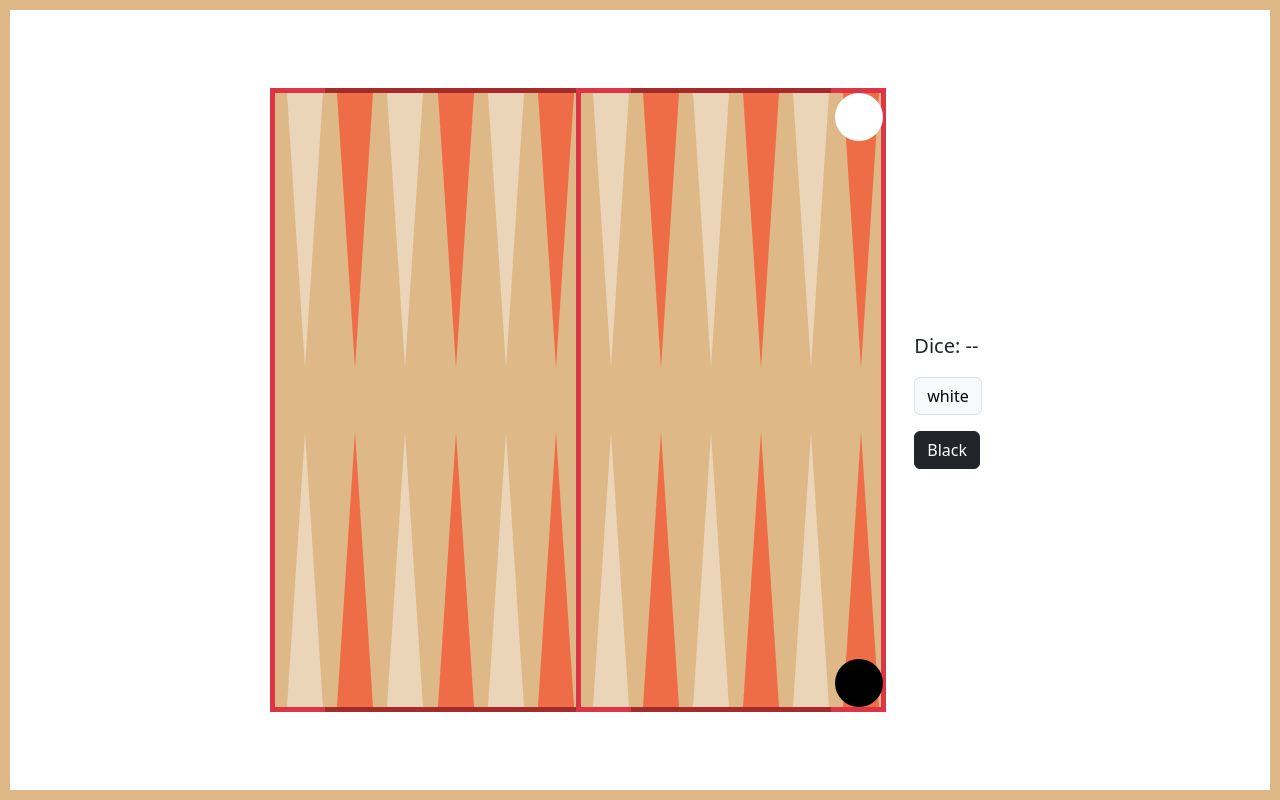
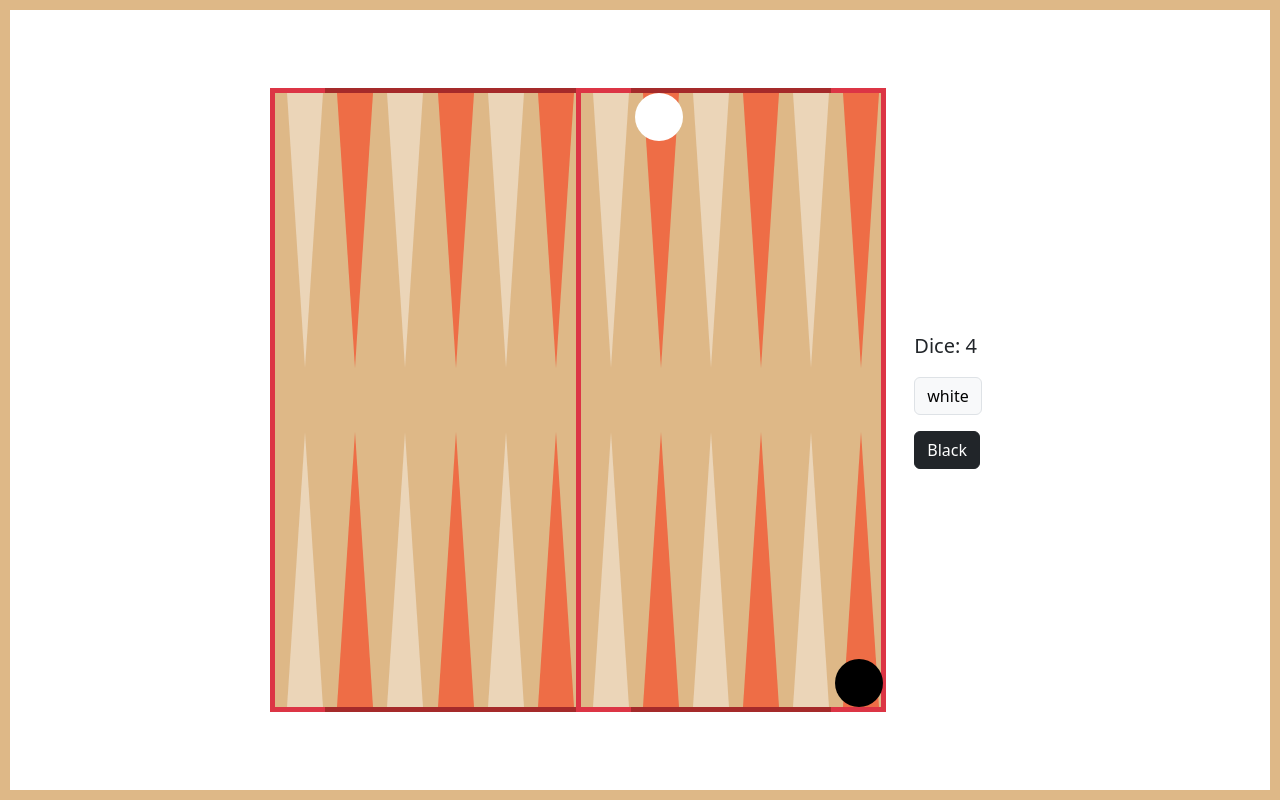
Before and after one commit to jankat11/react-two-pieces-backgammon, a React (Vite) app: page / in a window 1280 px wide. Built offline with nearby package versions, Linux system fonts and the light colour scheme.

Commit message:
files renamed

```diff
--- a/src/App.jsx
+++ b/src/App.jsx
@@ -1,77 +1,23 @@
-import { Button } from "react-bootstrap";
 import { useState } from "react";
-import Board from "./Board";
-import {
-  newDice,
-  wrapperClass,
-  columnRange,
-  whiteArrivedCoor,
-  blackArrivedCoor,
-} from "./utility";
-
-const whiteInitital = { color: "white", position: 1 };
-const blackInitital = { color: "black", position: columnRange * 2 };
+import GameBoard from "./GameBoard";
+import PlayButtons from "./PlayButtons";
+import { wrapperClass, whiteInitital, blackInitital } from "./utility";
 
 const App = () => {
   const [whitePiece, setWhitePiece] = useState(whiteInitital);
   const [blackPiece, setBlackPiece] = useState(blackInitital);
-  const [dice, setDice] = useState("--");
-
-  const handleWhite = () => {
-    let newDiceValue = newDice();
-    setDice(newDiceValue);
-    if (whitePiece.position > (columnRange * 3) / 2) {
-      if (whiteArrivedCoor[newDiceValue] === whitePiece.position) {
-        setWhitePiece((prev) => ({
-          ...prev,
-          color: "green",
-        }));
-        return;
-      }
-      return;
-    }
-    setWhitePiece((prev) => ({
-      ...prev,
-      position: prev.position + newDiceValue,
-    }));
-  };
-
-  const handleBlack = () => {
-    let newDiceValue = newDice();
-    setDice(newDiceValue);
-    if (blackPiece.position < columnRange / 2 + 1) {
-      if (blackArrivedCoor[newDiceValue] === blackPiece.position) {
-        setBlackPiece((prev) => ({
-          ...prev,
-          color: "green",
-        }));
-        return;
-      }
-      return;
-    }
-    setBlackPiece((prev) => ({
-      ...prev,
-      position: prev.position - newDiceValue,
-    }));
-  };
 
   return (
     <>
       <section className={wrapperClass}>
-        <Board whitePiece={whitePiece} blackPiece={blackPiece} />
-        <article className="button-container">
-          <p className="m-3 dice blockquote">Dice: {dice}</p>
-          <div className="m-3">
-            <Button onClick={handleWhite} className="btn-light border">
-              white
-            </Button>
-          </div>
-          <div className="m-3">
-            <Button onClick={handleBlack} className="btn-dark">
-              Black
-            </Button>
-          </div>
-        </article>
+
+        <GameBoard whitePiece={whitePiece} blackPiece={blackPiece} />
+        <PlayButtons
+          whitePiece={whitePiece}
+          blackPiece={blackPiece}
+          setBlackPiece={setBlackPiece}
+          setWhitePiece={setWhitePiece}
+        />
       </section>
     </>
   );
--- /dev/null
+++ b/src/PlayButtons.jsx
@@ -0,0 +1,86 @@
+import { Button } from "react-bootstrap";
+import { useState, useRef, useEffect } from "react";
+import PropTypes from "prop-types";
+import {
+  newDice,
+  columnRange,
+  whiteArrivedCoor,
+  blackArrivedCoor,
+} from "./utility";
+
+const PlayButtons = ({whitePiece, blackPiece, setBlackPiece, setWhitePiece}) => {
+  const [dice, setDice] = useState("--");
+  const buttonWhite = useRef();
+  const buttonBlack = useRef();
+
+  useEffect(() => {
+    buttonWhite.current.click();
+  }, []);
+
+  const handleWhite = () => {
+    let newDiceValue = newDice();
+    setDice(newDiceValue);
+    if (whitePiece.position > (columnRange * 3) / 2) {
+      if (whiteArrivedCoor[newDiceValue] === whitePiece.position) {
+        setWhitePiece((prev) => ({
+          ...prev,
+          color: "green",
+        }));
+        return;
+      }
+      return;
+    }
+    setWhitePiece((prev) => ({
+      ...prev,
+      position: prev.position + newDiceValue,
+    }));
+  };
+
+  const handleBlack = () => {
+    let newDiceValue = newDice();
+    setDice(newDiceValue);
+    if (blackPiece.position < columnRange / 2 + 1) {
+      if (blackArrivedCoor[newDiceValue] === blackPiece.position) {
+        setBlackPiece((prev) => ({
+          ...prev,
+          color: "green",
+        }));
+        return;
+      }
+      return;
+    }
+    setBlackPiece((prev) => ({
+      ...prev,
+      position: prev.position - newDiceValue,
+    }));
+  };
+
+  return (
+    <article className="button-container">
+      <p className="m-3 dice blockquote">Dice: {dice}</p>
+      <div className="m-3">
+        <Button
+          ref={buttonWhite}
+          onClick={handleWhite}
+          className="btn-light border"
+        >
+          white
+        </Button>
+      </div>
+      <div className="m-3">
+        <Button ref={buttonBlack} onClick={handleBlack} className="btn-dark">
+          Black
+        </Button>
+      </div>
+    </article>
+  );
+};
+
+PlayButtons.propTypes = {
+  whitePiece: PropTypes.object,
+  blackPiece: PropTypes.object,
+  setBlackPiece: PropTypes.function,
+  setWhitePiece: PropTypes.function
+};
+
+export default PlayButtons;
--- /dev/null
+++ b/src/ScoreBoard.jsx
@@ -0,0 +1,6 @@
+const ScoreBoard = () => {
+  return (
+    <div>ScoreBoard</div>
+  )
+}
+export default ScoreBoard
--- a/src/utility.js
+++ b/src/utility.js
@@ -11,6 +11,9 @@ export const bottomBoardCoulumnRange = Array.from(
 export const newDice = () => {
   return Math.ceil(Math.random() * 6);
 };
+
+export const whiteInitital = { color: "white", position: 1 };
+export const blackInitital = { color: "black", position: columnRange * 2 };
 
 export const blackArrivedCoor = {
   1: 1,
```
Also changed, not shown: src/GameBoard.jsx (renamed from src/Board.jsx, +10 -8 lines).
